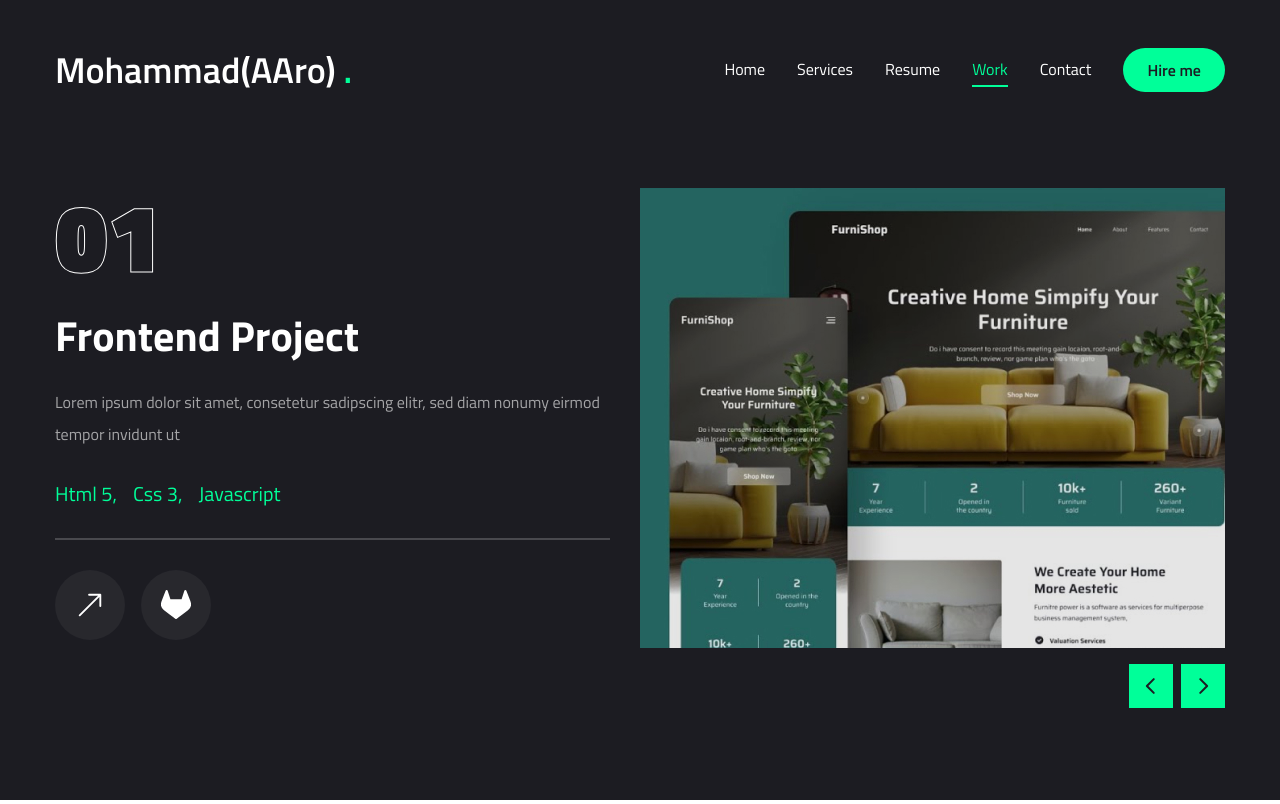
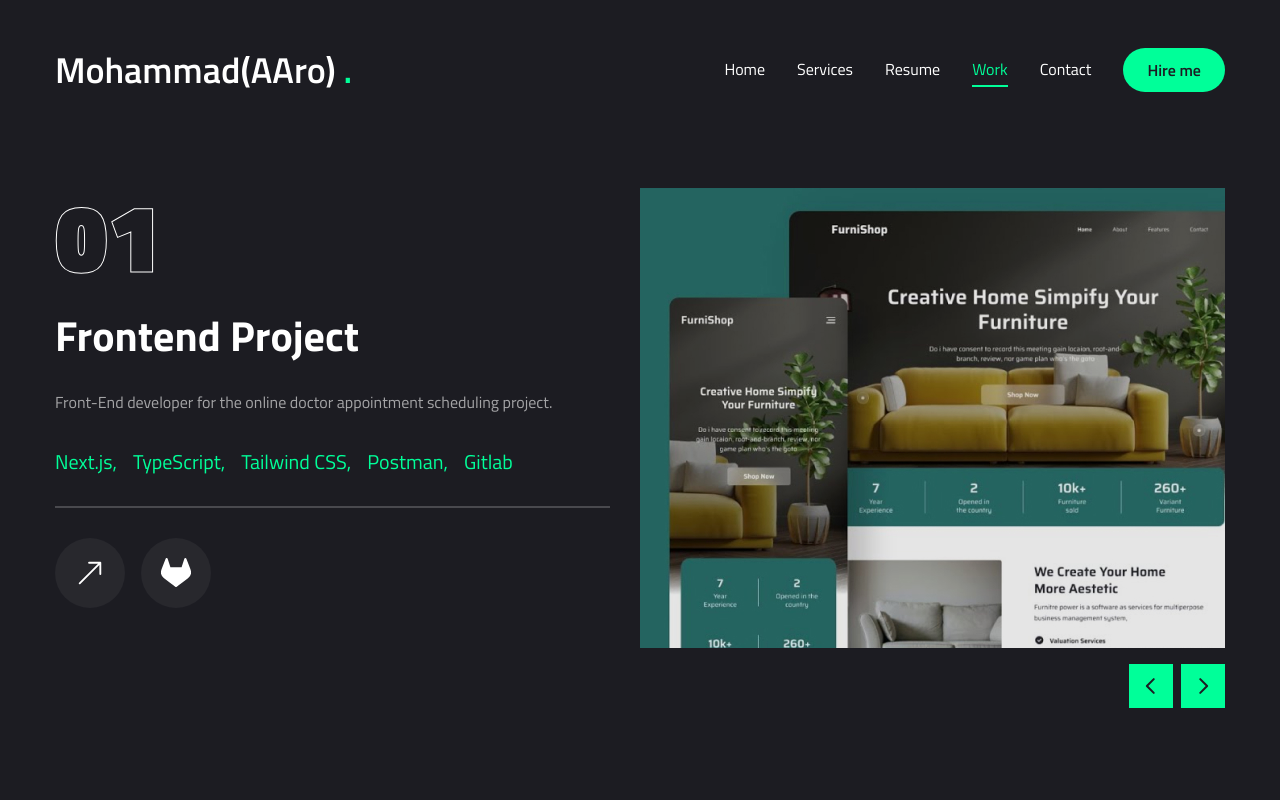
Before and after one commit to AAroRaad/portfolioWebsite, a Next.js app: page /work in a window 1280 px wide. Built offline with nearby package versions, Linux system fonts and the light colour scheme.

Commit message:
update work page and add projects

```diff
--- a/src/app/work/page.tsx
+++ b/src/app/work/page.tsx
@@ -36,11 +36,16 @@ const projects = [
     category: "frontend",
     title: "project 1",
     description:
-      "Lorem ipsum dolor sit amet, consetetur sadipscing elitr, " +
-      "sed diam nonumy eirmod tempor invidunt ut",
-    stack: [{ name: "Html 5" }, { name: "Css 3" }, { name: "Javascript" }],
+      "Front-End developer for the online doctor appointment scheduling project.",
+    stack: [
+      { name: "Next.js" },
+      { name: "TypeScript" },
+      { name: "Tailwind CSS" },
+      { name: "Postman" },
+      { name: "Gitlab" },
+    ],
     image: "/assets/work/thumb1.png",
-    live: "",
+    live: "https://jimare24.com/",
     gitlab: "",
   },
   {
@@ -48,12 +53,13 @@ const projects = [
     category: "frontend",
     title: "project 2",
     description:
-      "Lorem ipsum dolor sit amet, consetetur sadipscing elitr, " +
-      "sed diam nonumy eirmod tempor invidunt ut",
+      "Front-End developer for the doctor appointment management project",
     stack: [
-      { name: "React.js" },
-      { name: "Tailwind.css" },
-      { name: "Javascript" },
+      { name: "Next.js" },
+      { name: "TypeScript" },
+      { name: "Tailwind CSS" },
+      { name: "Postman" },
+      { name: "Gitlab" },
     ],
     image: "/assets/work/thumb2.png",
     live: "",
@@ -64,15 +70,62 @@ const projects = [
     category: "frontend",
     title: "project 3",
     description:
-      "Lorem ipsum dolor sit amet, consetetur sadipscing elitr, " +
-      "sed diam nonumy eirmod tempor invidunt ut",
+      "Front-End developer for the multi-brand login project.",
     stack: [
-      { name: "Next.js" },
-      { name: "Tailwind.css" },
-      { name: "Typescript" },
+      { name: "React.js" },
+      { name: "JavaScript" },
+      { name: "Tailwind CSS" },
+      { name: "Postman" },
+      { name: "Github" },
     ],
     image: "/assets/work/thumb3.png",
-    live: "",
+    live: "https://login.ahoora.pro/?brand=jimare",
+    gitlab: "",
+  },
+  {
+    num: "04",
+    category: "frontend",
+    title: "project 4",
+    description:
+        "Front-End developer for the portfolio project.",
+    stack: [
+      { name: "React.js" },
+      { name: "Javascript" },
+      { name: "Material UI" },
+      { name: "Github" },
+    ],
+    image: "/assets/work/thumb3.png",
+    live: "https://portfolio-red-alpha-12.vercel.app/",
+    gitlab: "",
+  },
+  {
+    num: "05",
+    category: "ui/ux",
+    title: "project 5",
+    description:
+        "Ui/Ux Designer for the Jin's administrative panel project.",
+    stack: [
+      { name: "Adobe Xd" },
+      { name: "Adobe Photoshop" },
+      { name: "Adobe Illustrator" },
+    ],
+    image: "/assets/work/thumb3.png",
+    live: "https://xd.adobe.com/view/a3fdfdee-d01f-427d-a281-e8f0bf1b78eb-f6ae/",
+    gitlab: "",
+  },
+  {
+    num: "06",
+    category: "ui/ux",
+    title: "project 6",
+    description:
+        "Ui/Ux Designer for the Redesign of comeback android app project.",
+    stack: [
+      { name: "Adobe Xd" },
+      { name: "Adobe Photoshop" },
+      { name: "Adobe Illustrator" },
+    ],
+    image: "/assets/work/thumb3.png",
+    live: "https://xd.adobe.com/view/be00362a-f6c1-448f-a9c3-8af6c164a929-eb53/",
     gitlab: "",
   },
 ];
@@ -192,10 +245,10 @@ const Work = () => {
               })}
               {/* slider buttons */}
               <WorkSliderBtns
-                  containerStyles="flex gap-2 absolute right-0 bottom-[calc(50%_-_22px)] xl:bottom-0
+                containerStyles="flex gap-2 absolute right-0 bottom-[calc(50%_-_22px)] xl:bottom-0
                   z-20 w-full justify-between xl:w-max xl:justify-none"
-                  btnStyles='bg-accent hover:bg-accent-hover text-primary text-[22px] w-[44px]
-                  h-[44px] flex justify-center items-center transition-all'
+                btnStyles="bg-accent hover:bg-accent-hover text-primary text-[22px] w-[44px]
+                  h-[44px] flex justify-center items-center transition-all"
               />
             </Swiper>
           </div>
```
